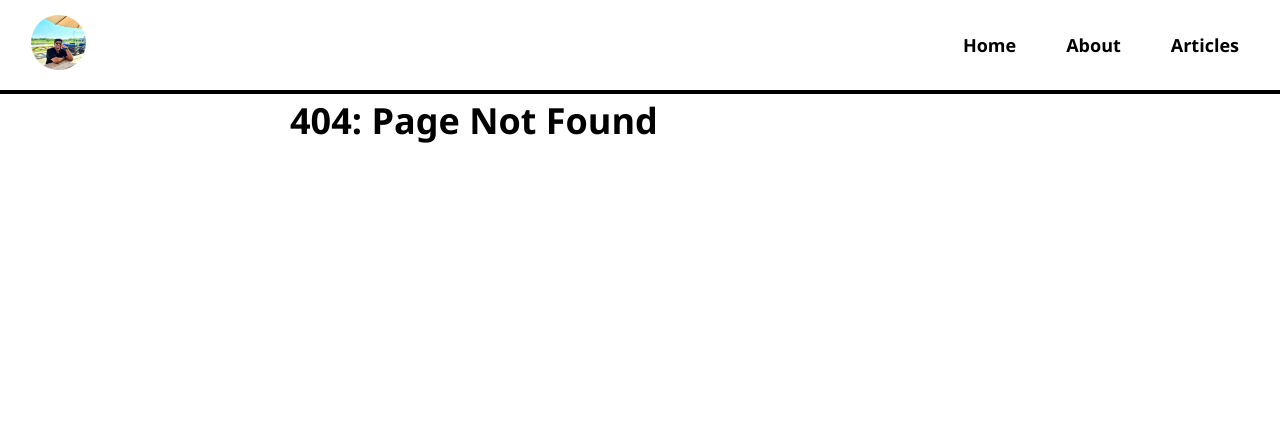
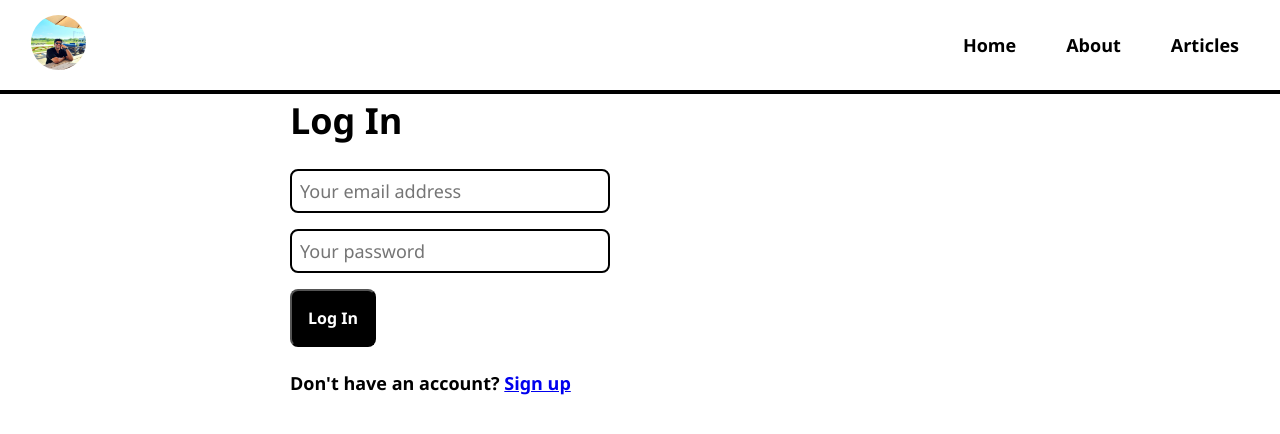
Before and after one commit to RajVenkat20/blog-app, a React (Create React App) app: page /login in a window 1280 px wide. Before the commit this address had no page. Shown: the top 434 px of the page. Built offline with nearby package versions, Linux system fonts and the light colour scheme.

Commit message:
Added the code for Log In page

```diff
--- a/src/App.css
+++ b/src/App.css
@@ -138,3 +138,13 @@ input, textarea {
 .justified-text {
   text-align: justify;
 }
+
+.logInButton {
+  font-weight: bold;
+  transition: background-color 0.5s ease;
+}
+
+.logInButton:hover {
+  background-color: white;
+  color: black;
+}
--- a/src/App.js
+++ b/src/App.js
@@ -5,6 +5,8 @@ import About from './pages/About';
 import ArticlesList from './pages/ArticlesList';
 import Article from './pages/Article';
 import NotFound from './pages/NotFound';
+import LoginPage from './pages/LoginPage';
+import CreateAccountPage from './pages/CreateAccountPage';
 
 // use react-router-dom to render only that page whose route we are on
 // importing stuff from react-router-dom that will allow us to define when these pages get displayed
@@ -26,6 +28,8 @@ function App() {
             <Route path="/about" element={<About />} />
             <Route path="/articles" element={<ArticlesList />} />
             <Route path="/articles/:articleId" element={<Article />} />
+            <Route path="/login" element={<LoginPage />}/>
+            <Route path="/create-account" element={<CreateAccountPage />}/>
             {/* The below route is displayed except for the ones we've defined up above */}
             <Route path="*" element={<NotFound />} />
           </Routes>
--- a/src/hooks/useUser.js
+++ /dev/null
@@ -1 +0,0 @@
-// Custom hook to keep track of which user is currently logged in
--- a/src/pages/CreateAccountPage.js
+++ b/src/pages/CreateAccountPage.js
@@ -0,0 +1,11 @@
+/*
+    This page contains the code for creating a user. It makes use of a function component
+*/
+
+const CreateAccountPage = () => {
+    return (
+        <h1>Create Account</h1>
+    );
+}
+
+export default CreateAccountPage;
--- a/src/pages/LoginPage.js
+++ b/src/pages/LoginPage.js
@@ -0,0 +1,51 @@
+/*
+    This page contains the code for user login. It makes use of a function component
+*/
+
+import { useState } from 'react';
+import { Link, useNavigate } from 'react-router-dom';
+import { getAuth, signInWithEmailAndPassword } from 'firebase/auth';
+
+const LoginPage = () => {
+
+    // Creating state variables for email and password
+    const [email, setEmail] = useState('');
+    const [password, setPassword] = useState('');
+
+    // Creating an error state variable to display login errors and issues
+    const [error, setError] = useState('');
+
+    // To navigate in the React app programmatically
+    const navigate = useNavigate();
+
+    // This function gets invoked when the "Log In" button is clicked
+    const logIn = async () => {
+        try {
+            // the first arg to the function is a Firebase auth reference, which is the "getAuth()"
+            await signInWithEmailAndPassword(getAuth(), email, password);
+            navigate('/articles');
+        } catch (e) {
+            setError(e.message);
+        }
+    }
+
+    return (
+        <>
+            <h1>Log In</h1>
+            {error && <p className="error">{error}</p>}
+            <input
+                placeholder="Your email address"
+                value={email}
+                onChange={e => setEmail(e.target.value)} />
+            <input
+                type="password"
+                placeholder="Your password"
+                value={password}
+                onChange={e => setPassword(e.target.value)} />
+            <button onClick={logIn} className="logInButton">Log In</button>
+            <h4>Don't have an account? <Link to="/create-account">Sign up</Link></h4>
+        </>
+    );
+}
+
+export default LoginPage;
```
